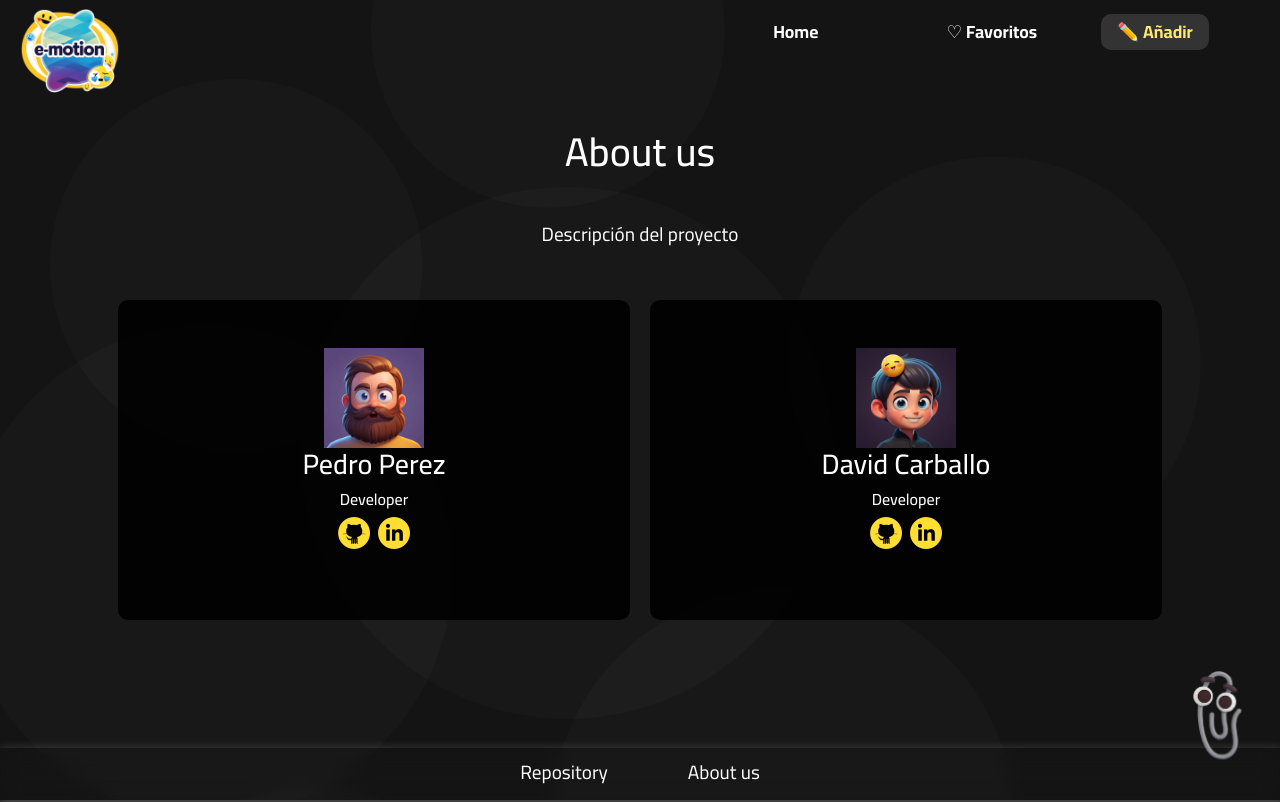
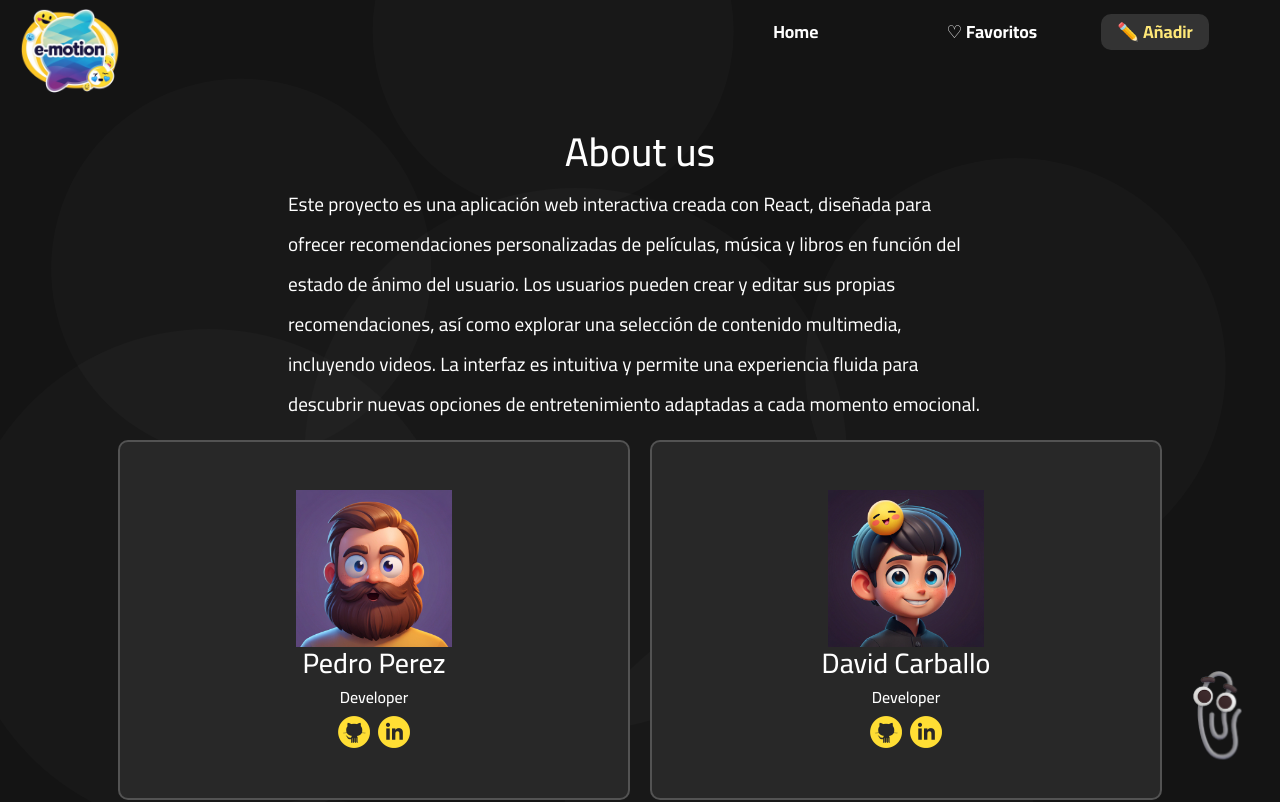
Before and after one commit to David-Carballo/e-motion, a React (Vite) app: page /about in a window 1280 px wide. Shown: the top 802 px of the page. Built offline with nearby package versions, Linux system fonts and the light colour scheme; no server answers; a web font is replaced by a local one.

Commit message:
se finiquita el about

```diff
--- a/src/pages/About.jsx
+++ b/src/pages/About.jsx
@@ -15,7 +15,10 @@ function About({setColorTheme}) {
         <div id="about"  className='flex-column'>
             <h1>About us</h1>
 
-            <p>Descripción del proyecto</p>
+            <p>Este proyecto es una aplicación web interactiva creada con React, diseñada para ofrecer recomendaciones personalizadas de películas,
+                 música y libros en función del estado de ánimo del usuario. Los usuarios pueden crear y editar sus propias recomendaciones, así como explorar
+                 una selección de contenido multimedia, incluyendo videos. La interfaz es intuitiva y permite una experiencia fluida para descubrir nuevas
+                 opciones de entretenimiento adaptadas a cada momento emocional.</p>
 
             <div id="about-cards">
                 <div className="card-personal">
--- a/src/styles/About.css
+++ b/src/styles/About.css
@@ -19,15 +19,37 @@
   align-items: center;
   padding: 3rem;
   align-self: center;
-  /* border: 2px solid rgba(255, 255, 255, 0.2); */
-  background-color: var(--shadow);
-  width: 80vw;
+  border: 2px solid rgba(255, 255, 255, 0.2);
+  background-color: var(--background-color);
+
+  width: 40vw;
   height: 20rem;
   border-radius: 10px;
 }
 
+.card-personal:hover{
+  filter: brightness(1);
+  border: 2px solid var(--primary-color);
+  box-shadow: 2px 2px 20px 1px var(--shadow-accent);
+}
+
+.card-personal img{
+  width: 38%;
+
+}
+
 .card-personal a img {
   width: 2rem;
+}
+
+.flex-column p{
+
+  display: flex;
+  flex-direction: row;
+  justify-content: center;
+  width: 55%;
+  line-height: 5vh;
+
 }
 
 /* ? TABLET */
@@ -40,6 +62,7 @@
 
   .card-personal {
     width: 40vw;
+    height: 45vh;
   }
 }
 
@@ -49,8 +72,12 @@
     display: flex;
     flex-direction: row;
   }
+  .card-personal img{
+    width: 38%;
 
+  }
   .card-personal {
     width: 40vw;
+    height: 45vh;
   }
 }
```
